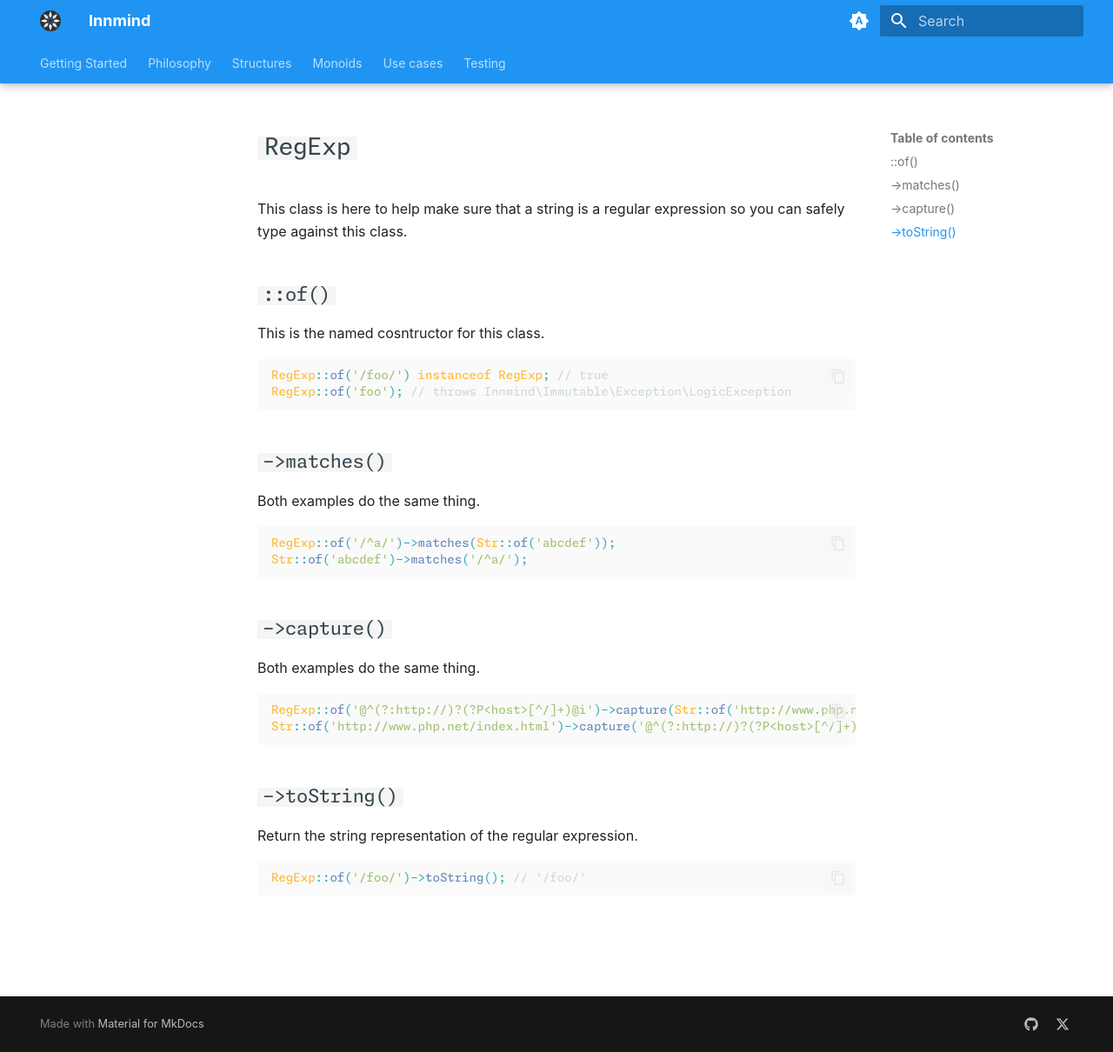
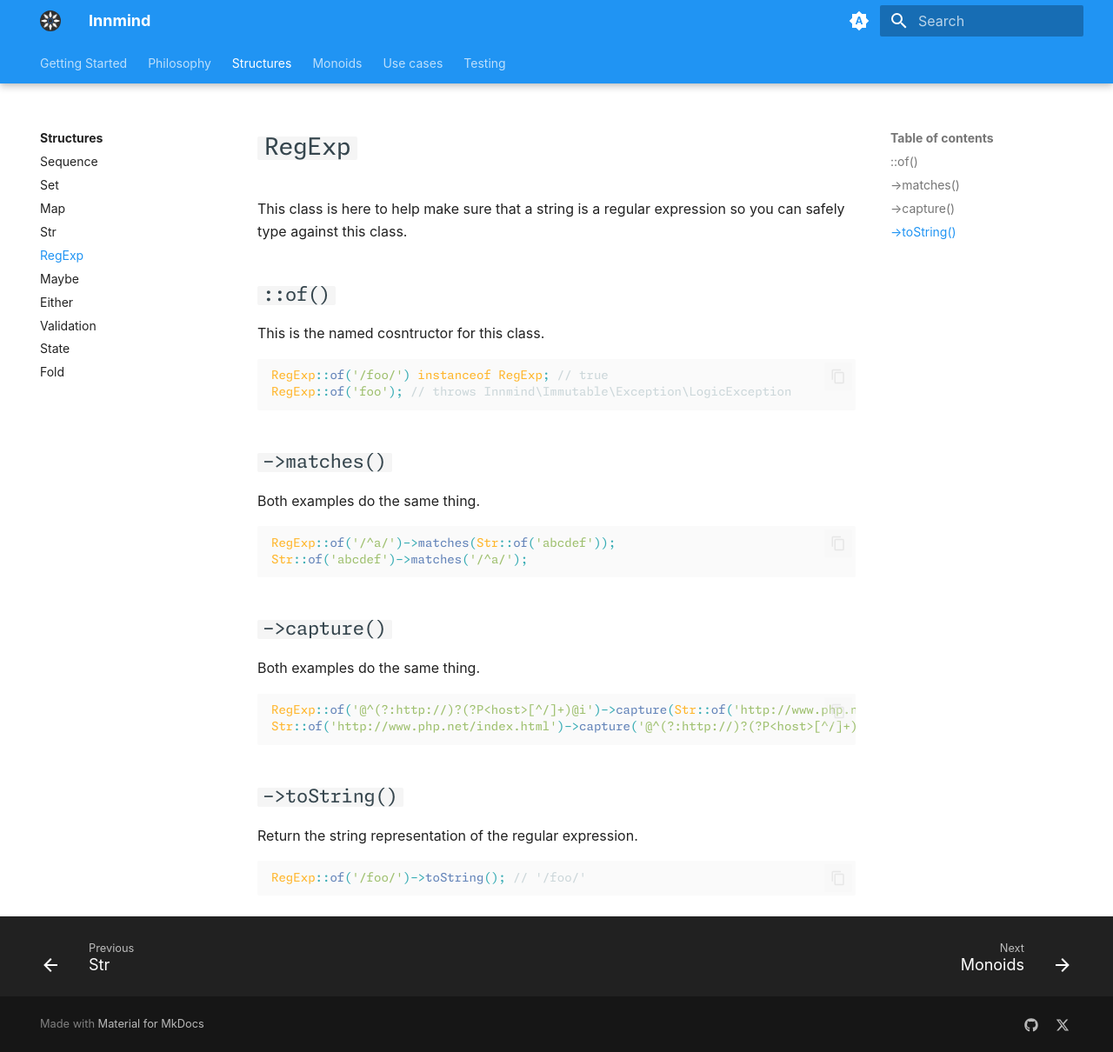
Before and after one commit to Innmind/Immutable, an MkDocs documentation site: the page built from docs/structures/regexp.md, in a window 1280 px wide and 1210 px high. Shown: the whole window at 87% size. Built offline with MkDocs 1.6.1 and Material for MkDocs 9.7.7, drawn with Linux system fonts in a browser that asks for light colours; plug-ins that fetch from the network failed and are left out.

Commit message:
move regexp doc

```diff
--- a/mkdocs.yml
+++ b/mkdocs.yml
@@ -10,7 +10,7 @@ nav:
     - Set: structures/set.md
     - Map: structures/map.md
     - Str: structures/str.md
-    - RegExp: structures/regExp.md
+    - RegExp: structures/regexp.md
     - Maybe: structures/maybe.md
     - Either: structures/either.md
     - Validation: structures/validation.md
```
Also changed, not shown: docs/structures/regexp.md (renamed from docs/REGEXP.md).
